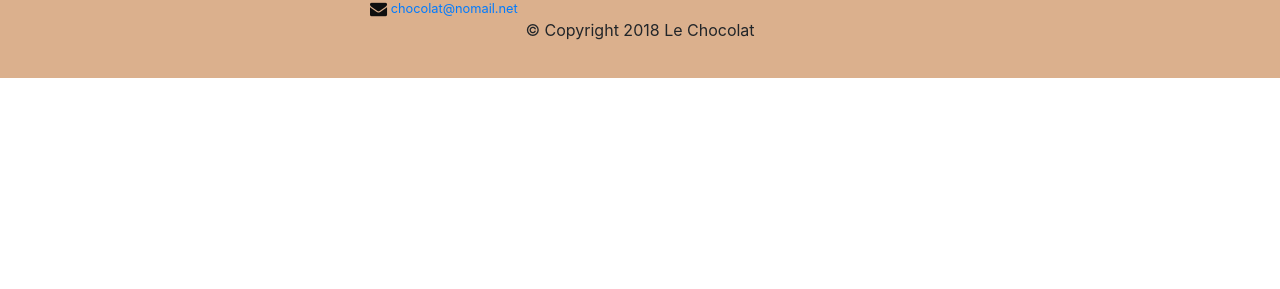
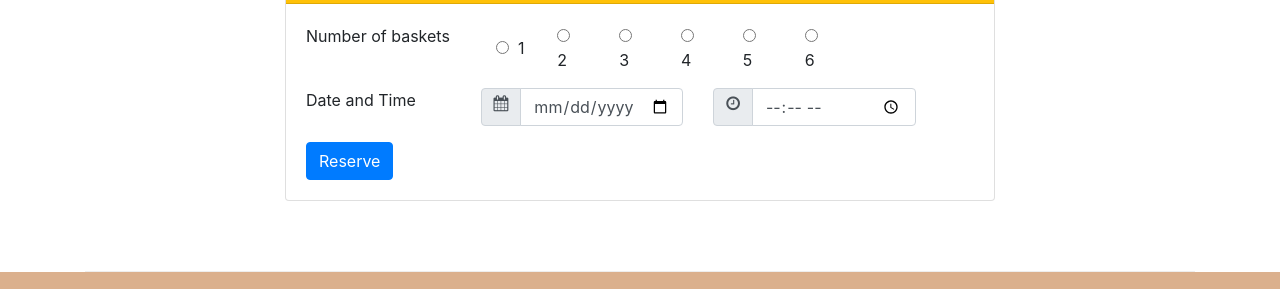
Before and after one commit to Laura-Ag/leChocolat, a website: page index.html in a window 1280 px wide. Shown: the part 1662-1951 px from the top of the page. Before the commit the page ends 1740 px from the top, so only its background shows below. Drawn offline with nearby package versions, Linux system fonts and the light colour scheme.

Commit message:
Bootstrap Assignment 9 Task 2

```diff
--- a/index.html
+++ b/index.html
@@ -37,13 +37,16 @@
 
     <header class="jumbotron">
         <div class="container">
-            <div class="row row-header">
-                <div  class="col-12 col-sm-8">
+            <div class="row row-header ">
+                <div class="col-6 m-auto">
                     <h1>Le Chocolat</h1>
                     <p>We combine experience with creativity to create innovative tastes based on classic chocolate recipes. Our creations will travel you in the chocolate world!</p>
                 </div>
-                <div class="col col-sm"> <!--4 emeinan gt apo tis 12,tis 8 tis pairnei to panw div-->
+                <div class="col-3 m-auto">
                     <img src="images/logo.png" class="img-fluid">
+                </div>
+                <div class="col-3 m-auto">
+                    <a href="#myForm" class="btn btn-sm bg-warning">Reserve your baskets.</a>
                 </div>
             </div>
         </div>
@@ -106,6 +109,76 @@
                 </div>
             </div>
         </div>
+
+        <div class="row row-content align-items-center justify-content-center" id = "myForm">
+            <div class="col-12 col-sm-8">
+                <div class="card">
+                    <div class="card-header bg-warning text-white">
+                        <div >
+                            <h5 class="card-title">Reserve your baskets</h5>
+                        </div>
+                    </div>
+                    <div class="card-body">
+                        <form>
+                            <div class="form-group row">
+                                <label class="col-12 col-sm-3">
+                                    Number of baskets
+                                </label>
+                                <div class="col col-sm">
+                                    <div class= "form-check form-check-inline">
+                                        <div class="col-sm ">
+                                            <input class="form-check-input" type="radio" name="baskets" id="value1" value="value1">
+                                            <label class="form-check-label" for="value1">1</label>
+                                        </div>
+                                        <div class="col col-sm">
+                                            <input class="form-check-input" type="radio" name="baskets" id="value2" value="value2">
+                                            <label class="form-check-label" for="value2">2</label>
+                                        </div>
+                                        <div class="col col col-sm">
+                                            <input class="form-check-input" class="" type="radio" name="baskets" id="value3" value="value3">
+                                            <label class="form-check-label" for="value3">3</label>
+                                        </div>
+                                        <div class="col col-sm">
+                                            <input class="form-check-input" type="radio" name="baskets" id="value4" value="value4">
+                                            <label class="form-check-label" for="value4">4</label>
+                                        </div>
+                                        <div class="col col-sm">
+                                            <input class="form-check-input" type="radio" name="baskets" id="value5" value="value5">
+                                            <label class="form-check-label" for="value5">5</label>
+                                        </div>
+                                        <div class="col col-sm">
+                                            <input class="form-check-input" type="radio" name="baskets" id="value6" value="value6">
+                                            <label class="form-check-label" for="value6">6</label>
+                                        </div>
+                                    </div>
+                                </div>
+                            </div>
+
+
+                            <div class="form-group row">
+                                    <label class="col-12 col-sm-3">
+                                        Date and Time
+                                    </label>
+                                    <div class="input-group col-12 col-sm-4">
+                                        <div class="input-group-prepend">
+                                            <span class="input-group-text fa fa-calendar"></span>
+                                        </div>
+                                        <input type="date" class="form-control" name="myDate">
+                                    </div>
+                                    <div class="input-group col-12 col-sm-4">
+                                        <div class="input-group-prepend">
+                                            <span class="input-group-text fa fa-clock-o"></span>
+                                        </div>
+                                        <input type="time" class="form-control" name="myTime">
+                                    </div>
+
+                            </div>
+                                <a href="#" class="btn btn-primary">Reserve</a>
+                        </form>
+                    </div>
+                  </div>
+            </div>
+        </div>
     </div>
 
     <footer class="footer">
```
